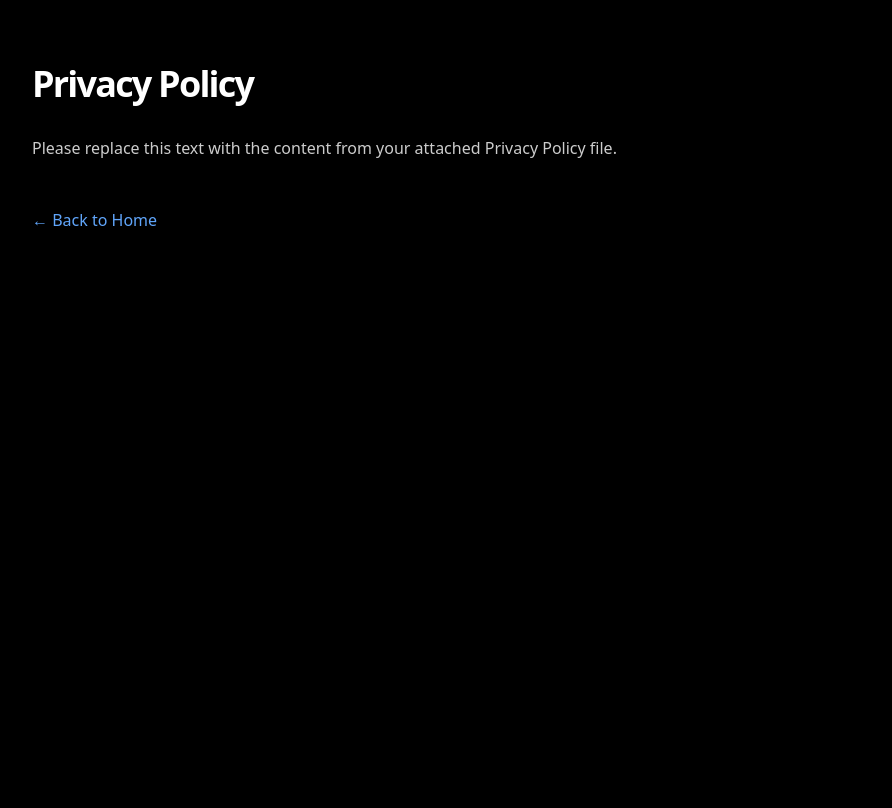
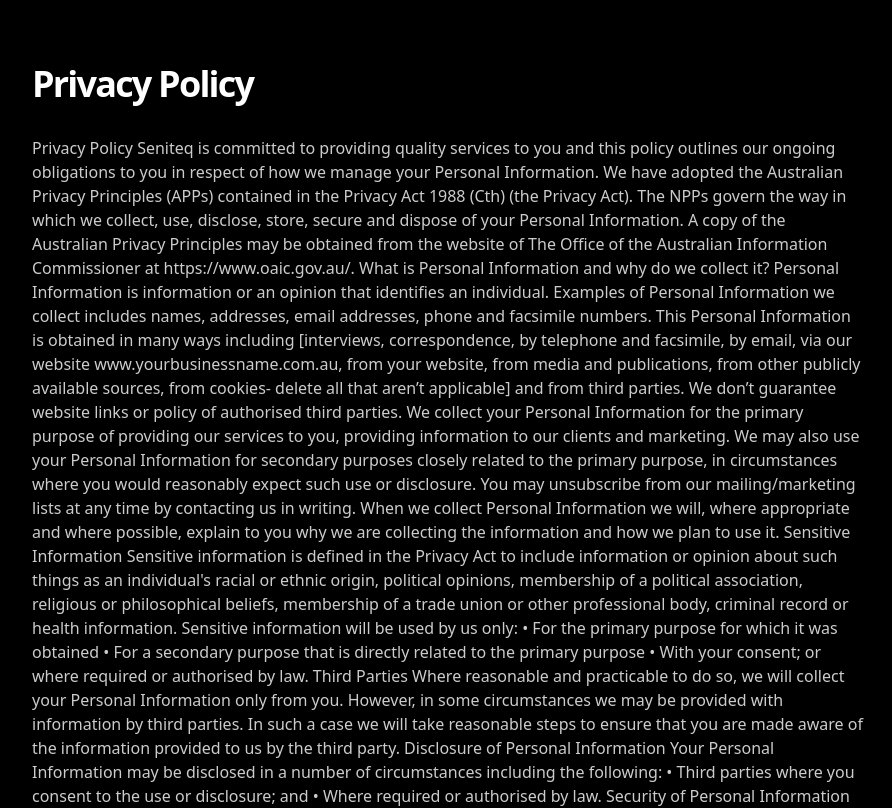
Before and after one commit to Skywalkin27/seniteq-website, a plain HTML site: page privacy.html in a window 1280 px wide. Shown: the top 808 px of the page, without its empty margins (192-1084 px from the left). Drawn offline with nearby package versions, Linux system fonts and the light colour scheme.

Commit message:
Update privacy.html

```diff
--- a/privacy.html
+++ b/privacy.html
@@ -12,7 +12,41 @@
 
         <div class="prose prose-invert max-w-none text-white/80">
             <!-- Paste the content from your Privacy Policy file here -->
-            <p>Please replace this text with the content from your attached Privacy Policy file.</p>
+            <p>Privacy Policy
+Seniteq is committed to providing quality services to you and this policy outlines our ongoing obligations to you in respect of how we manage your Personal Information.
+We have adopted the Australian Privacy Principles (APPs) contained in the Privacy Act 1988 (Cth) (the Privacy Act). The NPPs govern the way in which we collect, use, disclose, store, secure and dispose of your Personal Information.
+A copy of the Australian Privacy Principles may be obtained from the website of The Office of the Australian Information Commissioner at https://www.oaic.gov.au/.
+What is Personal Information and why do we collect it?
+Personal Information is information or an opinion that identifies an individual. Examples of Personal Information we collect includes names, addresses, email addresses, phone and facsimile numbers.
+This Personal Information is obtained in many ways including [interviews, correspondence, by telephone and facsimile, by email, via our website www.yourbusinessname.com.au, from your website, from media and publications, from other publicly available sources, from cookies- delete all that aren’t applicable] and from third parties. We don’t guarantee website links or policy of authorised third parties.
+We collect your Personal Information for the primary purpose of providing our services to you, providing information to our clients and marketing. We may also use your Personal Information for secondary purposes closely related to the primary purpose, in circumstances where you would reasonably expect such use or disclosure. You may unsubscribe from our mailing/marketing lists at any time by contacting us in writing.
+When we collect Personal Information we will, where appropriate and where possible, explain to you why we are collecting the information and how we plan to use it.
+Sensitive Information
+Sensitive information is defined in the Privacy Act to include information or opinion about such things as an individual's racial or ethnic origin, political opinions, membership of a political association, religious or philosophical beliefs, membership of a trade union or other professional body, criminal record or health information.
+Sensitive information will be used by us only:
+•	For the primary purpose for which it was obtained
+•	For a secondary purpose that is directly related to the primary purpose
+•	With your consent; or where required or authorised by law.
+Third Parties
+Where reasonable and practicable to do so, we will collect your Personal Information only from you. However, in some circumstances we may be provided with information by third parties. In such a case we will take reasonable steps to ensure that you are made aware of the information provided to us by the third party.
+Disclosure of Personal Information
+Your Personal Information may be disclosed in a number of circumstances including the following:
+•	Third parties where you consent to the use or disclosure; and
+•	Where required or authorised by law.
+Security of Personal Information
+Your Personal Information is stored in a manner that reasonably protects it from misuse and loss and from unauthorized access, modification or disclosure.
+When your Personal Information is no longer needed for the purpose for which it was obtained, we will take reasonable steps to destroy or permanently de-identify your Personal Information. However, most of the Personal Information is or will be stored in client files which will be kept by us for a minimum of 7 years.
+Access to your Personal Information
+You may access the Personal Information we hold about you and to update and/or correct it, subject to certain exceptions. If you wish to access your Personal Information, please contact us in writing.
+Seniteq will not charge any fee for your access request, but may charge an administrative fee for providing a copy of your Personal Information.
+In order to protect your Personal Information we may require identification from you before releasing the requested information.
+Maintaining the Quality of your Personal Information
+It is an important to us that your Personal Information is up to date. We  will  take reasonable steps to make sure that your Personal Information is accurate, complete and up-to-date. If you find that the information we have is not up to date or is inaccurate, please advise us as soon as practicable so we can update our records and ensure we can continue to provide quality services to you.
+Policy Updates
+This Policy may change from time to time and is available on our website.
+Privacy Policy Complaints and Enquiries
+If you have any queries or complaints about our Privacy Policy please contact us using the contact form.
+ </p>
         </div>
 
         <div class="mt-12">
```
